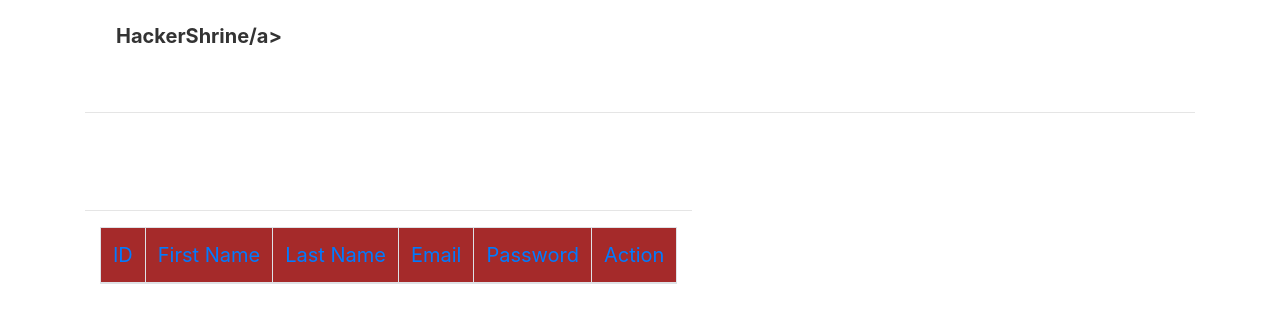
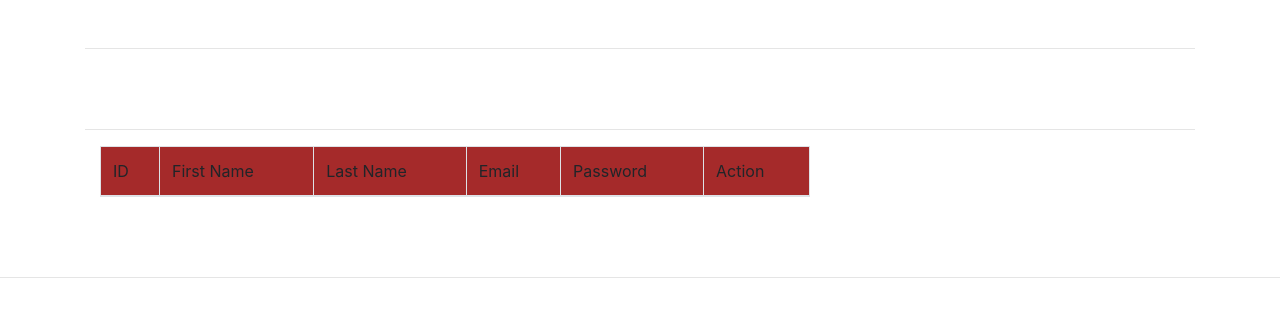
Before and after one commit to wasayy97/SE-DEPLOY, a Flask app: page /registrationInfox in a window 1280 px wide. Shown: the top 323 px of the page. Run offline with Flask 2, Linux system fonts and the light colour scheme; data that the repository does not hold is empty; some libraries are stand-ins or nearby versions.

Commit message:
modify regsitration information

```diff
--- a/templates/Registration_information.html
+++ b/templates/Registration_information.html
@@ -17,7 +17,7 @@
   <div>
         <nav class="navbar navbar-light navbar-expand-md navigation-clean-button">
             <div class="container">
-              <a class="navbar-brand" href="#">HackerShrine/a>
+
               <button class="navbar-toggler" data-toggle="collapse" data-target="#navcol-1">
                 <span class="sr-only">Toggle navigation</span><span class="navbar-toggler-icon"></span>
             </div>
```
